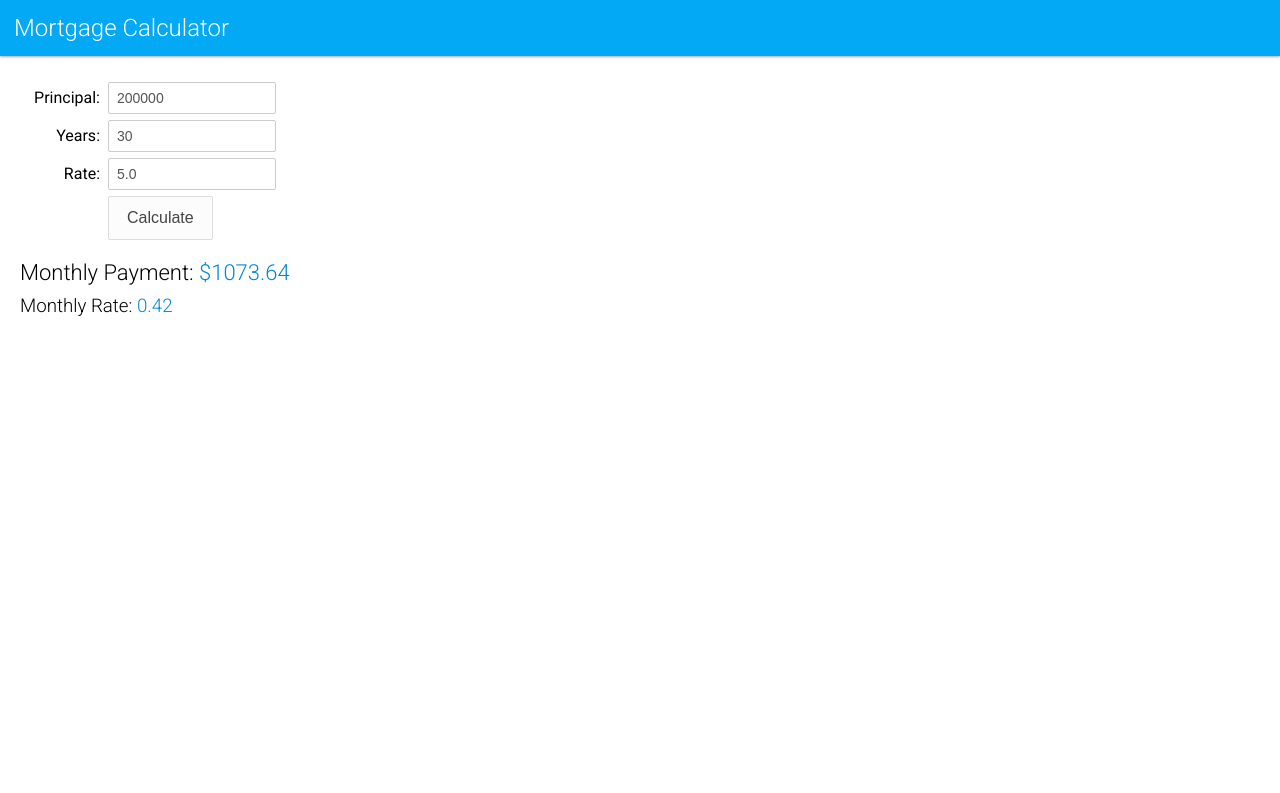
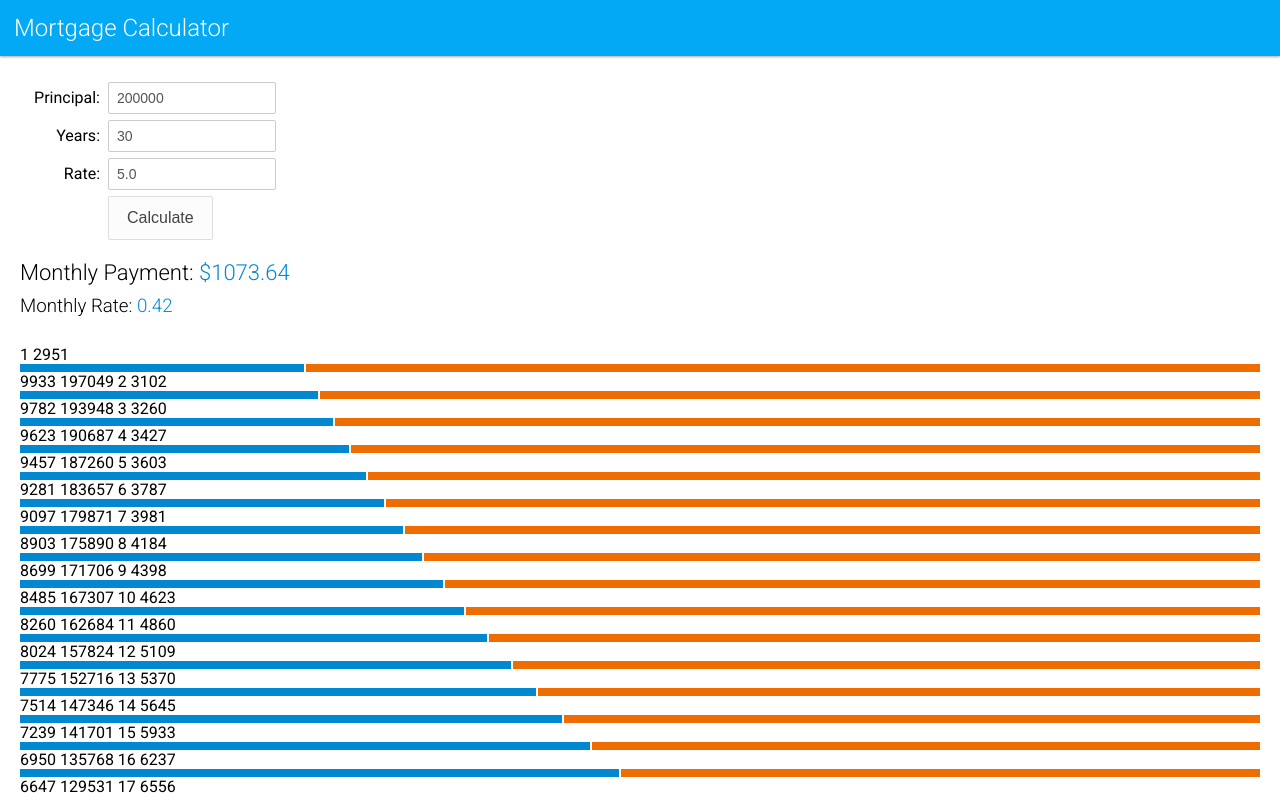
Before and after one commit to davidjmcclelland/es6-tutorial, a website with bundled scripts: page index.html in a window 1280 px wide. Both pictures are taken after a click on the button "Calculate". Shown: the top 793 px of the page. Built offline with nearby package versions, Linux system fonts and the light colour scheme.

Commit message:
7.1-classes-with-modules

```diff
--- a/index.html
+++ b/index.html
@@ -31,6 +31,7 @@
     </div>
     <h2>Monthly Payment: <span id="monthlyPayment" class="currency"></span></h2>
     <h3>Monthly Rate: <span id="monthlyRate"></span></h3>
+    <div id="amortization"></div>
 </div>
 <!--
 <script src="js/main.js"></script>
--- a/js/main.js
+++ b/js/main.js
@@ -1,16 +1,30 @@
-import * as mortgage from './mortgage';
+import Mortgage from './mortgage';
 
-document.getElementById('calcBtn').addEventListener('click', function () {
-    // these vars were changed to let without affecting execution
+document.getElementById('calcBtn').addEventListener('click', () => {
     let principal = document.getElementById("principal").value;
     let years = document.getElementById("years").value;
     let rate = document.getElementById("rate").value;
-    //let {monthlyPayment, monthlyRate} = calculateMonthlyPayment(principal, years, rate);
-    //4 - arrow functions adds the amortization
-    let {monthlyPayment, monthlyRate, amortization} = mortgage.calculateAmortization(principal, years, rate);
-    document.getElementById("monthlyPayment").innerHTML = monthlyPayment.toFixed(2);
-    document.getElementById("monthlyRate").innerHTML = (monthlyRate * 100).toFixed(2);
-    // for now pipe amortization to console
-    // this is known as an expression body
-    amortization.forEach(month => console.log(month));
+    let mortgage = new Mortgage(principal, years, rate);
+    document.getElementById("monthlyPayment").innerHTML = mortgage.monthlyPayment.toFixed(2);
+    document.getElementById("monthlyRate").innerHTML = (rate / 12).toFixed(2);
+    let html = "";
+    mortgage.amortization.forEach((year, index) => html += `
+        <tr>
+            <td>${index + 1}</td>
+            <td class="currency">${Math.round(year.principalY)}</td>
+            <td class="stretch">
+                <div class="flex">
+                    <div class="bar principal"
+                         style="flex:${year.principalY};-webkit-flex:${year.principalY}">
+                    </div>
+                    <div class="bar interest"
+                         style="flex:${year.interestY};-webkit-flex:${year.interestY}">
+                    </div>
+                </div>
+            </td>
+            <td class="currency left">${Math.round(year.interestY)}</td>
+            <td class="currency">${Math.round(year.balance)}</td>
+        </tr>
+    `);
+    document.getElementById("amortization").innerHTML = html;
 });
--- a/js/mortgage.js
+++ b/js/mortgage.js
@@ -1,33 +1,35 @@
-//es6 syntax
-//let calculateMonthlyPayment = (principal, years, rate) => {
-//es5 function syntax
-export let calculateMonthlyPayment = function (principal, years, rate) {
-    // function level let needs to be initialized in the function not in the if statement
-    let monthlyRate = 0;
-    if (rate) {
-        monthlyRate = rate / 100 / 12;
+export default class Mortgage {
+
+    constructor(principal, years, rate) {
+        this.principal = principal;
+        this.years = years;
+        this.rate = rate;
     }
-    let monthlyPayment = principal * monthlyRate / (1 - (Math.pow(1 / (1 + monthlyRate), years * 12)));
-    //return monthlyPayment;
-    return {principal, years, rate, monthlyPayment, monthlyRate};
-};
 
-//es6 function syntax
-export let calculateAmortization = (principal, years, rate) => {
-    let {monthlyRate, monthlyPayment} = calculateMonthlyPayment(principal, years, rate);
-    let balance = principal;
+    get monthlyPayment() {
+        let monthlyRate = this.rate / 100 / 12;
+        return this.principal * monthlyRate / (1 - (Math.pow(1/(1 + monthlyRate),
+            this.years * 12)));
+    }
+
+    get amortization() {
+        let monthlyPayment = this.monthlyPayment;
+        let monthlyRate = this.rate / 100 / 12;
+        let balance = this.principal;
         let amortization = [];
-    for (let y=0; y<years; y++) {
-        let interestY = 0;  //Interest payment for year y
-        let principalY = 0; //Principal payment for year y
+        for (let y=0; y<this.years; y++) {
+            let interestY = 0;
+            let principalY = 0;
             for (let m=0; m<12; m++) {
-            let interestM = balance * monthlyRate;       //Interest payment for month m
-            let principalM = monthlyPayment - interestM; //Principal payment for month m
+                let interestM = balance * monthlyRate;
+                let principalM = monthlyPayment - interestM;
                 interestY = interestY + interestM;
                 principalY = principalY + principalM;
                 balance = balance - principalM;
             }
             amortization.push({principalY, interestY, balance});
         }
-    return {monthlyPayment, monthlyRate, amortization};
-};
+        return amortization;
+    }
+
+}
```
Also changed, not shown: readme.md. Lines whose indentation alone changed are shown as unchanged.
